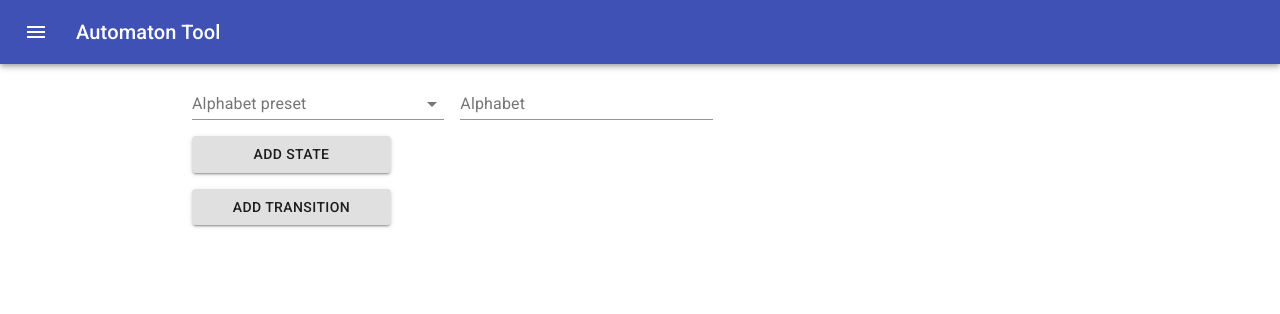
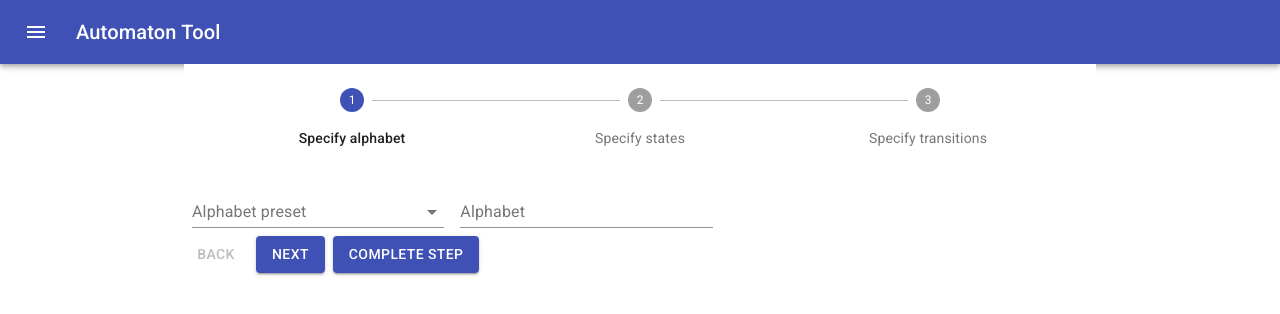
Before and after one commit to Ruben9922/automaton-tool-react, a React (Create React App) app: page / in a window 1280 px wide. Shown: the top 314 px of the page. Built offline with nearby package versions, Linux system fonts and the light colour scheme.

Commit message:
Organise input into a stepper

```diff
--- a/src/Home.js
+++ b/src/Home.js
@@ -3,9 +3,34 @@ import Container from "@material-ui/core/Container";
 import AlphabetInput from "./AlphabetInput";
 import StatesInput from "./StatesInput";
 import TransitionsInput from "./TransitionsInput";
-import {List, OrderedSet} from "immutable";
+import {List, OrderedSet, Set} from "immutable";
+import {makeStyles} from "@material-ui/core/styles";
+import Button from "@material-ui/core/Button";
+import Typography from "@material-ui/core/Typography";
+import {Step, StepButton, Stepper} from "@material-ui/core";
+
+const useStyles = makeStyles((theme) => ({
+    root: {
+        width: '100%',
+    },
+    button: {
+        marginRight: theme.spacing(1),
+    },
+    backButton: {
+        marginRight: theme.spacing(1),
+    },
+    completed: {
+        display: 'inline-block',
+    },
+    instructions: {
+        marginTop: theme.spacing(1),
+        marginBottom: theme.spacing(1),
+    },
+}));
 
 export default function Home() {
+    const classes = useStyles();
+
     const [automata, setAutomata] = React.useState([]);
 
     const [alphabet, setAlphabet] = React.useState("");
@@ -14,9 +39,19 @@ export default function Home() {
     const [finalStateIndices, setFinalStateIndices] = React.useState(OrderedSet());
     const [transitions, setTransitions] = React.useState(List());
 
+    const [activeStep, setActiveStep] = React.useState(0);
+    const [completed, setCompleted] = React.useState(Set());
+    const [skipped, setSkipped] = React.useState(Set());
+    const steps = ["Specify alphabet", "Specify states", "Specify transitions"];
+
+    const getStepContent = (step) => {
+        switch (step) {
+            case 0:
                 return (
-        <Container maxWidth="md">
                     <AlphabetInput alphabet={alphabet} onAlphabetChange={setAlphabet}/>
+                );
+            case 1:
+                return (
                     <StatesInput
                         states={states}
                         onStatesChange={setStates}
@@ -25,12 +60,131 @@ export default function Home() {
                         finalStateIndices={finalStateIndices}
                         onFinalStateIndicesChange={setFinalStateIndices}
                     />
+                );
+            case 2:
+                return (
                     <TransitionsInput
                         transitions={transitions}
                         onTransitionsChange={setTransitions}
                         alphabet={alphabet}
                         states={states}
                     />
+                );
+            default:
+                return (
+                    <p>Unknown step</p>
+                );
+        }
+    }
+
+    const totalSteps = () => steps.length;
+
+    const skippedSteps = () => skipped.count();
+
+    const completedSteps = () => completed.count();
+
+    const allStepsCompleted = () => completedSteps() === totalSteps() - skippedSteps();
+
+    const isLastStep = () => activeStep === totalSteps() - 1;
+
+    const handleNext = () => {
+        const newActiveStep =
+            isLastStep() && !allStepsCompleted()
+                ? // It's the last step, but not all steps have been completed
+                  // find the first step that has been completed
+                steps.findIndex((step, i) => !completed.has(i))
+                : activeStep + 1;
+
+        setActiveStep(newActiveStep);
+    };
+
+    const handleBack = () => setActiveStep((prevActiveStep) => prevActiveStep - 1);
+
+    const handleStep = step => () => setActiveStep(step);
+
+    const handleComplete = () => {
+        setCompleted(prevCompleted => prevCompleted.add(activeStep));
+
+        /**
+         * Sigh... it would be much nicer to replace the following if conditional with
+         * `if (!this.allStepsComplete())` however state is not set when we do this,
+         * thus we have to resort to not being very DRY.
+         */
+        if (completed.size !== totalSteps() - skippedSteps()) {
+            handleNext();
+        }
+    };
+
+    const handleReset = () => {
+        setActiveStep(0);
+        setCompleted(Set());
+        setSkipped(Set());
+    };
+
+    const isStepSkipped = step => skipped.has(step);
+
+    const isStepComplete = step => completed.has(step);
+
+    return (
+        <Container maxWidth="md">
+            <div className={classes.root}>
+                <Stepper alternativeLabel nonLinear activeStep={activeStep}>
+                    {steps.map((label, index) => {
+                        const stepProps = {};
+                        if (isStepSkipped(index)) {
+                            stepProps.completed = false;
+                        }
+                        return (
+                            <Step key={label} {...stepProps}>
+                                <StepButton
+                                    onClick={handleStep(index)}
+                                    completed={isStepComplete(index)}
+                                >
+                                    {label}
+                                </StepButton>
+                            </Step>
+                        );
+                    })}
+                </Stepper>
+                <div>
+                    {allStepsCompleted() ? (
+                        <div>
+                            <Typography className={classes.instructions}>
+                                All steps completed - you&apos;re finished
+                            </Typography>
+                            <Button onClick={handleReset}>Reset</Button>
+                        </div>
+                    ) : (
+                        <div>
+                            {getStepContent(activeStep)}
+                            <div>
+                                <Button disabled={activeStep === 0} onClick={handleBack} className={classes.button}>
+                                    Back
+                                </Button>
+                                <Button
+                                    variant="contained"
+                                    color="primary"
+                                    onClick={handleNext}
+                                    className={classes.button}
+                                >
+                                    Next
+                                </Button>
+
+                                {activeStep !== steps.length &&
+                                (completed.has(activeStep) ? (
+                                    <Typography variant="caption" className={classes.completed}>
+                                        Step {activeStep + 1} already completed
+                                    </Typography>
+                                ) : (
+                                    <Button variant="contained" color="primary" onClick={handleComplete}>
+                                        {completedSteps() === totalSteps() - 1 ? 'Finish' : 'Complete Step'}
+                                    </Button>
+                                ))}
+                            </div>
+                        </div>
+                    )}
+                </div>
+            </div>
         </Container>
     );
 }
```
Lines whose indentation alone changed are shown as unchanged.
